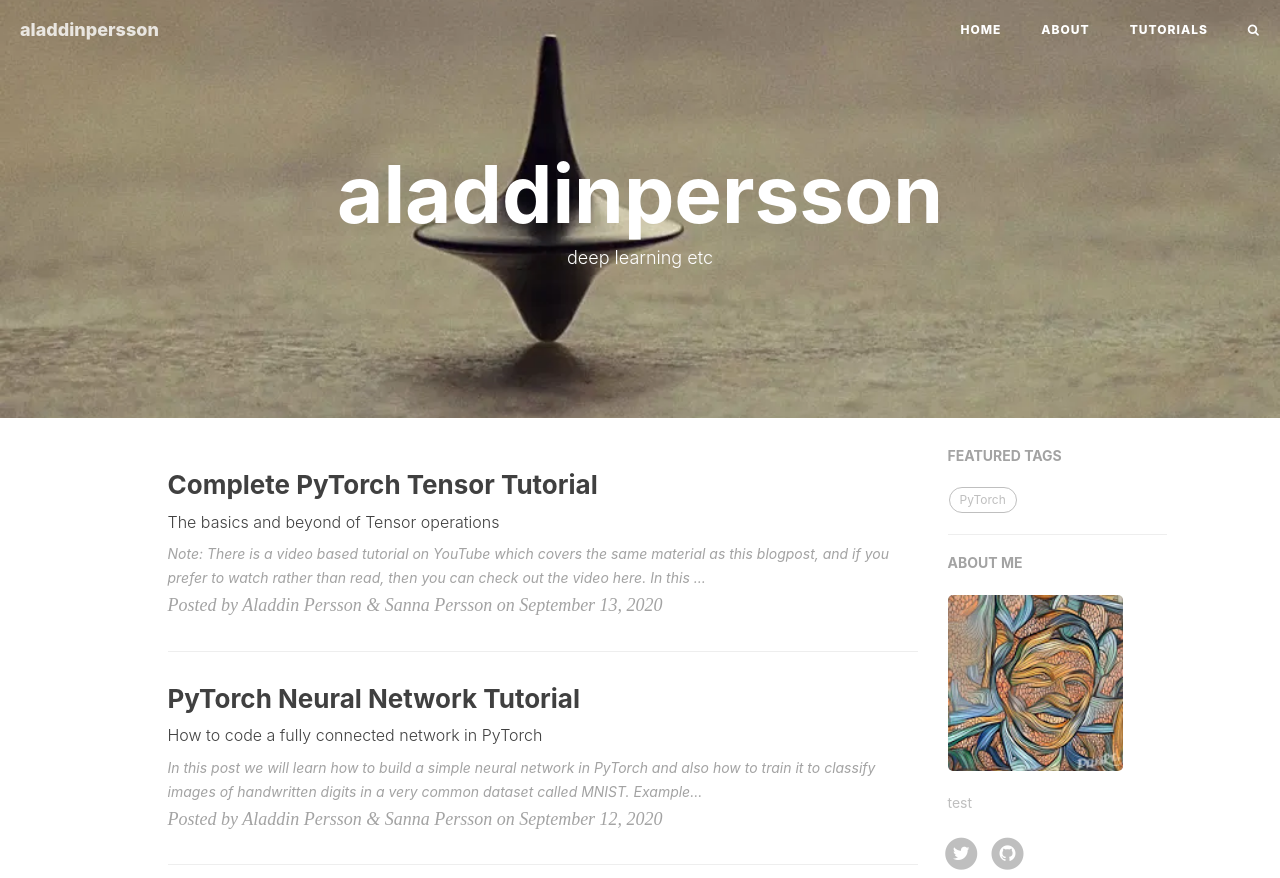
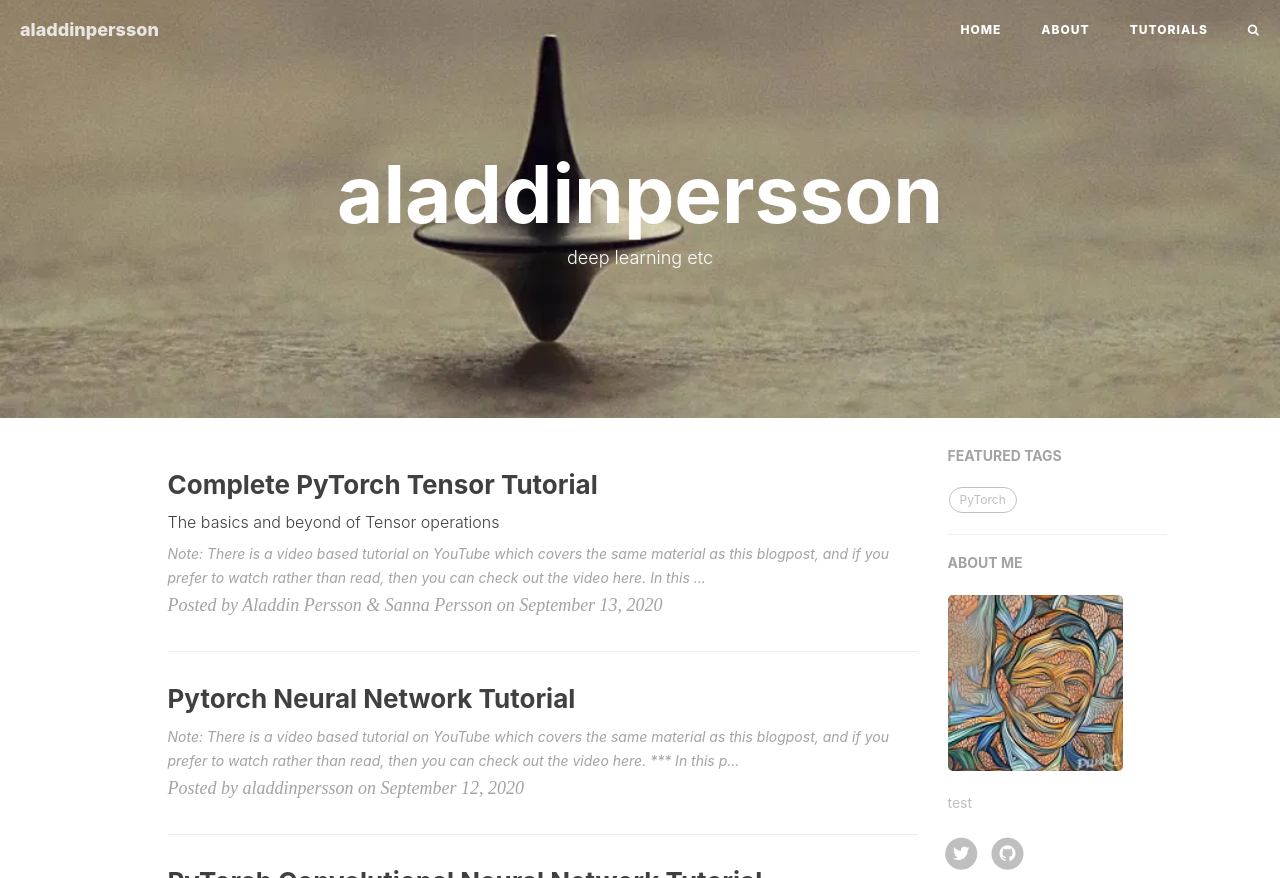
Before and after one commit to aladdinpersson/aladdinpersson.github.io, a Jekyll site: the page built from index.html, in a window 1280 px wide, cut to the strip 0-878 px from the top of the page. Built offline with Jekyll 4.4.1, drawn with Linux system fonts in a browser that asks for light colours; nearby versions of some CDN libraries; the list of posts is cut into pages by our own code; comment, search, counter and statistics services are not loaded; some of the changed lines change nothing that is shown.

Commit message:
Added new info about page

````diff
--- a/_posts/2020-09-12-pytorch-neural-network-tutorial.md
+++ b/_posts/2020-09-12-pytorch-neural-network-tutorial.md
@@ -1,23 +1,9 @@
----
-layout: post
-title: "PyTorch Neural Network Tutorial"
-subtitle: 'How to code a fully connected network in PyTorch'
-author: "Aladdin Persson & Sanna Persson"
-header-style: text
-highlighter: rouge
-tags:
-  - PyTorch
----
-<script data-ad-client="ca-pub-7720049635521188" async src="https://pagead2.googlesyndication.com/pagead/js/adsbygoogle.js"></script>
+***
+Note: There is a video based tutorial on YouTube which covers the same material as this blogpost, and if you prefer to watch rather than read, then you can check out the video [here](https://www.youtube.com/watch?v=Jy4wM2X21u0).
+***
 
 In this post we will learn how to build a simple neural network in PyTorch and also how to train it
 to classify images of handwritten digits in a very common dataset called MNIST.
-
-<p align="center">
-
-  <img src="../../../../../img/in-post/mnist.png">
-  Examples of Mnist images
-</p>
 
 Specifically in this tutorial we will:
 * Load the  MNIST dataset
@@ -28,12 +14,14 @@
 ### Imports
 First we need will need a couple of different packages
 
-<script src="https://gist.github.com/aladdinpersson/b29ceede3729fb8fc2cc4ef2c86560ed.js"></script>
+
+https://gist.github.com/58fddaa31ca840acec525e05de0da741
 
 For loading the classical dataset [MNIST](https://pytorch.org/docs/stable/torchvision/datasets.html#mnist) we need the following packages
 from PyTorch we can do this using torchvision as follows
 
-<script src="https://gist.github.com/aladdinpersson/620d1357098bf866c5843ce1a8424676.js"></script>
+
+https://gist.github.com/006db2cd57571d14ad786340084840ec
 
 Note that `torchvision.datasets` contains many more "standard datasets" that you may want to play
 around with as well,
@@ -41,44 +29,25 @@
 
 ### Loading the data
 In this tutorial we use `torchvision.datasets` to load the data and if you are starting out learning deep
-learning they provide several datasets you can start working with to learn modelling and training before you dive into
-custom datasets. The following lines are all that's needed to load the MNIST train and test data.
+learning they provide several datasets you can start working with before you dive into
+custom datasets. The following lines are all that's needed to load the MNIST train and test data. Here we are also setting a `batch size` which will be the amount of examples our network will see at a time when performing update steps.
 
-<script src="https://gist.github.com/aladdinpersson/703f7a8233e5ec0f84a0398881aa1d11.js"></script>
 
-The `train_dataset` and `test_dataset` are Torchvision dataset objects and in this example
-the only transform we apply to the images and labels is to convert them to PyTorch tensors with
-`transforms.ToTensor()`. The `DataLoader()` returns an iterator which will generate batches of the selected
-`batch_size` as tuples of (data, labels). The argument `shuffle` determines
-whether these batches will be shuffled and you can default to setting it to true
-if your specific use case does not suggest otherwise. New batches will then be randomly selected each epoch
-which makes sure the batches are representative of the data and that the gradients
-in each epoch are different.
+https://gist.github.com/02e6e466c1a693c45ab5d85d93f15e34
+
+The `train_dataset` and `test_dataset` are `Torchvision` dataset objects and in this example the only transform we apply to the images and labels is to convert them to PyTorch tensors with `transforms.ToTensor()` and this is a necessary step to train our network. The `DataLoader()` returns an iterator which will generate batches of the selected batch_size as tuples of `(data, labels)`. We will therefor obtain 64 images at the same time from a batch with the associated correct label digit with those images. The argument `shuffle` determines whether these batches will be shuffled and you can default to setting it to True unless you are working with inherent sequential data. New batches will then be randomly selected each epoch which makes sure that the 64 examples inside a batch will be different from epoch to epoch.
 
 ### Building the model
 In PyTorch the general way of building a model is to create a class where the neural network modules you want to use
 are defined in the `__init__()` function. These modules can for example be a fully connected layer initialized by
 `nn.Linear(input_features, output_features)`. We then define a function `forward()` in which the forward
-propagation of the model is performed by calling the defined modules and applying activation functions from
-`nn.functional` onto the input. When building the model you don't have to think about back-propagation as
+propagation of the model is performed by calling the defined modules and applying activation functions from `nn.functional` onto the input. When building the model you don't have to think about back-propagation as
 this will be taken care of automatically by PyTorch autograd.
-```python
-class NN(nn.Module):
-    def __init__(self, input_size, num_classes):
-        super(NN, self).__init__()
-        self.fc1 = nn.Linear(input_size, 50)
-        self.fc2 = nn.Linear(50, num_classes)
 
-    def forward(self, x):
-        x = F.relu(self.fc1(x))
-        x = self.fc2(x)
-        return x
-```
-In this network we use the ReLU activation function and apply it in the forward propagation using ```F.relu()```,
-however, PyTorch also allows us to define a module in the ```__init__()``` function for the ReLU activation e.g.
-```self.relu = nn.ReLU()``` which can then be reused in the forward propagation each time the activation function is
-applied. We should note though that reusing modules defined in the `__init__()` function can only be done for
-modules without parameters such as activation functions and pooling layers.
+
+https://gist.github.com/f4964bf51bcedce288defae4652ae4fc
+
+In this network we use the rectified nonlinear unit (ReLU) activation function and apply it in the forward propagation using ```F.relu()``` and the fully connected network has one input layer, one hidden layer and one output layer with 10 nodes, one for each digit 0-9.
 
 ### Setting up the training loop
 We have now arrived to the point where we are ready to put it all together and
@@ -86,13 +55,11 @@
 for the training of the network. If you are using a GPU for the training and have
 cuda enabled the code will make sure all training is run on the GPU by
 transferring the model and data `.to(device)`.
-```python
-device = torch.device("cuda" if torch.cuda.is_available() else "cpu")
-input_size = 784 # 28x28 is the size of MNIST images
-num_classes = 10
-learning_rate = 0.001
-num_epochs = 1
-```
+
+
+
+https://gist.github.com/f5e14ec24d3b04da628b3356a7c878e2
+
 Then, we initialize an instance of the model `NN`, the optimizer and the loss function.
 When we initialize the model the weights and biases of the model will be initialized
 under the hood of PyTorch to random small numbers and if you want a customized weight
@@ -101,44 +68,30 @@
 In this tutorial we will use the Adam optimizer which is a good default in most applications.
 The standard loss function for classifications tasks in PyTorch is the `CrossEntropyLoss()`
 which applies the softmax function and negative log likelihood given the predictions
-of the model and data labels.
-```python
-model = NN(input_size=input_size, num_classes=num_classes).to(device)
-criterion = nn.CrossEntropyLoss()
-optimizer = optim.Adam(model.parameters(), lr=learning_rate)
-```
+of the model and data labels. This is also the reason why we do not apply softmax to the outputs from our neural network, because it is already included in `CrossEntropyLoss` and we do not want to apply it twice.
+
+
+https://gist.github.com/53f5890be03ba3bade02d432ad878865
+
 Now, we are ready to start training the model. We will loop through the epochs
 and then the train loader. For each batch we will perform forward propagation,
 compute the loss, calculate the gradients in back-propagation and update the weights
 with the optimizer.
 
-```python
-for epoch in range(num_epochs):
-    for batch_idx, (data, targets) in enumerate(train_loader):
-        # Get data to cuda if possible
-        data = data.to(device=device)
-        targets = targets.to(device=device)
 
-        # Get to correct shape, 28x28->784
-        data = data.reshape(data.shape[0], -1)
 
-        # forward propagation
-        scores = model(data)
-        loss = criterion(scores, targets)
+https://gist.github.com/6039b83bb56aea5dfe9c2b7044a5fb24
 
-        # zero previous gradients
-        optimizer.zero_grad()
-        # back-propagation
-        loss.backward()
+    Epoch: 0
+    Epoch: 1
+    Epoch: 2
 
-        # gradient descent or adam step
-        optimizer.step()
-```
+
 Lastly, we want to make sure our model is learning by computing the accuracy on
 the training and test set. We will therefore code a function which checks the
 accuracy given the model and dataloader. In PyTorch a model can either be in the
-`train` or `eval` state which determines the behaviour of modules such as dropout
-or batch normalization that should act differently during training and testing time.
+`train` or `eval` state which determines the behaviour of certain modules such as dropout
+or batch normalization that should act differently during training and testing time (don't bother too much if you don't know what those are).
 The default mode is `train` and when you evaluate a model you should toggle the model to
 `eval`. If you then want to continue training you would have to toggle it back to `train`.
 The attentive reader will realize that in this example, however, no module has different
@@ -147,42 +100,16 @@
 under `with torch.no_grad()`. To check the accuracy of the model we will perform
 a forward pass on all batches in the dataloader, compute the predictions and then
 count how many predictions that correspond to the correct labels.
-```python
-def check_accuracy(loader, model):
-    if loader.dataset.train:
-        print("Checking accuracy on training data")
-    else:
-        print("Checking accuracy on test data")
 
-    num_correct = 0
-    num_samples = 0
-    model.eval()
 
-    with torch.no_grad():
-        for x, y in loader:
-            x = x.to(device=device)
-            y = y.to(device=device)
-            x = x.reshape(x.shape[0], -1)
+https://gist.github.com/7844a811f7659783f9763eb6870c6642
 
-            scores = model(x)
-            _, predictions = scores.max(1)
-            num_correct += (predictions == y).sum()
-            num_samples += predictions.size(0)
+https://gist.github.com/808836ea39d790e1e6bdea2cb0573ea2
 
-        print(
-            f"Got {num_correct} / {num_samples} with accuracy"
-            f" {float(num_correct) / float(num_samples) * 100:.2f}"
-        )
+    Got 58613 / 60000 with accuracy 97.69
+    Got 9687 / 10000 with accuracy 96.87
 
-    model.train()
 
-check_accuracy(train_loader, model)
-check_accuracy(test_loader, model)
-```
-If you follow this tutorial you should expect to see a test accuracy of over 90 %
-after one epoch of training.
-Leave a comment if you have any thoughts or questions!
+If you follow this tutorial you should expect to see a test accuracy of over 95% after one epoch of training. So after following this tutorial you learned how to setup a neural network in PyTorch, how to load data, train the network and finally see how well it performs on training and test data!
 
-Link to [Github](https://github.com/AladdinPerzon)
-
-If you want to watch a video on the content check out: [Neural Network example](https://www.youtube.com/watch?v=Jy4wM2X21u0)
+Leave a comment preferably on the [YouTube video](https://www.youtube.com/watch?v=Jy4wM2X21u0) if you have any thoughts or questions! [Here](https://github.com/AladdinPersson/machine-learning-collection) is a link to the Github repository where you can find this code, and many more similar to this!
````
